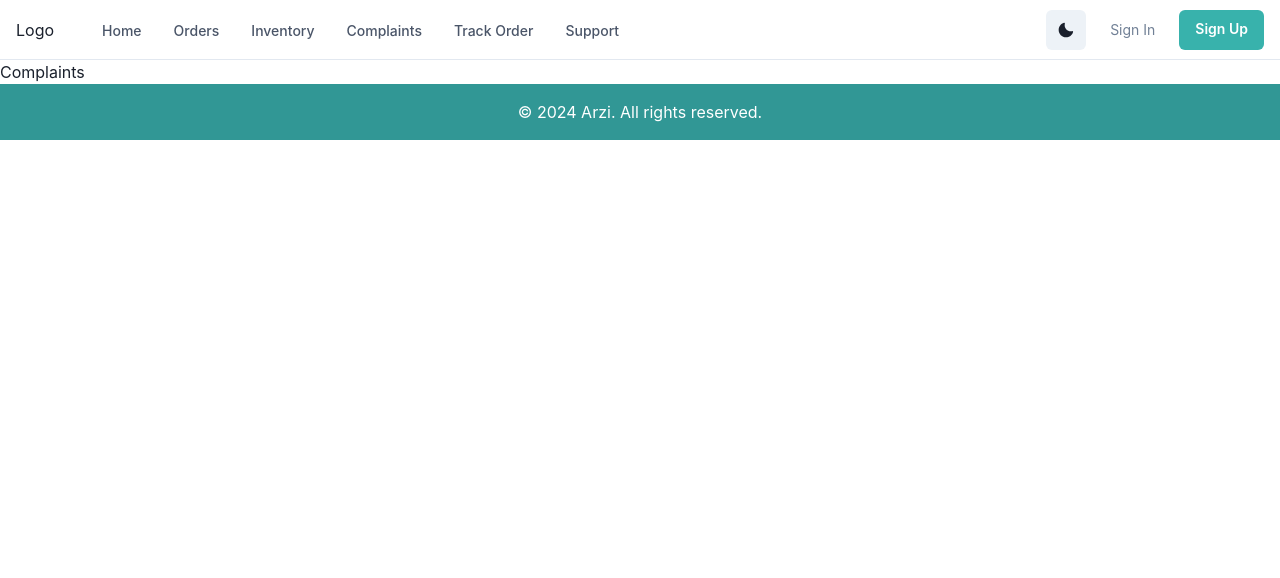
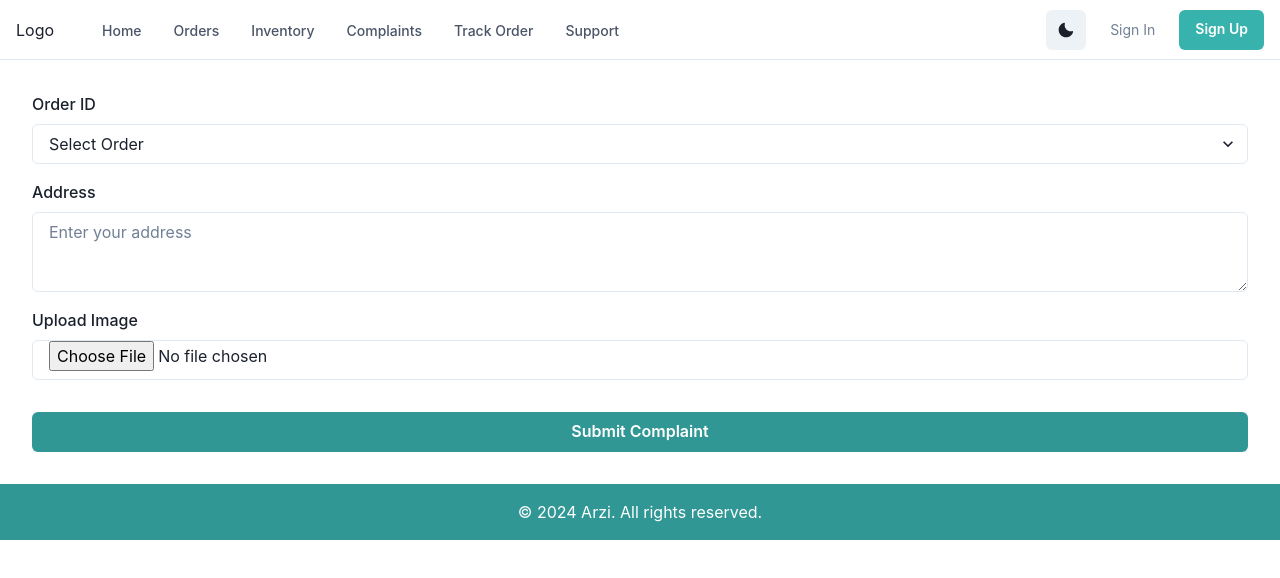
Before and after one commit to SujalChoudhari/Rubix24_ITerative_bytes, a React (Vite) app: page /complaints in a window 1280 px wide. Shown: the top 578 px of the page. Built offline with nearby package versions, Linux system fonts and the light colour scheme.

Commit message:
added gradio complaint

```diff
--- a/src/pages/Complaints.tsx
+++ b/src/pages/Complaints.tsx
@@ -1,9 +1,99 @@
-import React from 'react'
+import React, { useState } from 'react';
+import {
+  ChakraProvider,
+  Box,
+  FormControl,
+  FormLabel,
+  Input,
+  Select,
+  Button,
+  Textarea,
+  VStack,
+  Image,
+} from '@chakra-ui/react';
 
 const Complaints = () => {
+  const [formData, setFormData] = useState({
+    orderId: '',
+    orderOptions: ['Order #1', 'Order #2', 'Order #3'],
+    selectedOrder: '',
+    address: '',
+    image: null,
+    imageUrl: '',
+  });
+
+  const handleSubmit = () => {
+    console.log('Form submitted:', formData);
+    // Add logic for complaint submission
+  };
+
+  const handleOrderChange = (e) => {
+    setFormData({ ...formData, selectedOrder: e.target.value });
+  };
+
+  const handleAddressChange = (e) => {
+    setFormData({ ...formData, address: e.target.value });
+  };
+
+  const handleFileUpload = (e) => {
+    const file = e.target.files[0];
+    const imageUrl = URL.createObjectURL(file);
+    setFormData({
+      ...formData,
+      image: file,
+      imageUrl: imageUrl,
+    });
+  };
+
   return (
-    <div>Complaints</div>
-  )
-}
+    <ChakraProvider>
+      <Box p={8}>
+        <VStack spacing={4} align="stretch">
+          <FormControl>
+            <FormLabel>Order ID</FormLabel>
+            <Select
+              placeholder="Select Order"
+              value={formData.selectedOrder}
+              onChange={handleOrderChange}
+            >
+              {formData.orderOptions.map((order, index) => (
+                <option key={index} value={order}>
+                  {order}
+                </option>
+              ))}
+            </Select>
+          </FormControl>
 
-export default Complaints
+          <FormControl>
+            <FormLabel>Address</FormLabel>
+            <Textarea
+              placeholder="Enter your address"
+              value={formData.address}
+              onChange={handleAddressChange}
+            />
+          </FormControl>
+
+          <FormControl>
+            <FormLabel>Upload Image</FormLabel>
+            <Input
+              type="file"
+              accept="image/*"
+              onChange={handleFileUpload}
+              mb={4}
+              fontSize="md"
+            />
+            {formData.imageUrl && (
+              <Image src={formData.imageUrl} alt="Uploaded Image" />
+            )}
+          </FormControl>
+
+          <Button colorScheme="teal" onClick={handleSubmit}>
+            Submit Complaint
+          </Button>
+        </VStack>
+      </Box>
+    </ChakraProvider>
+  );
+};
+
+export default Complaints;
```
